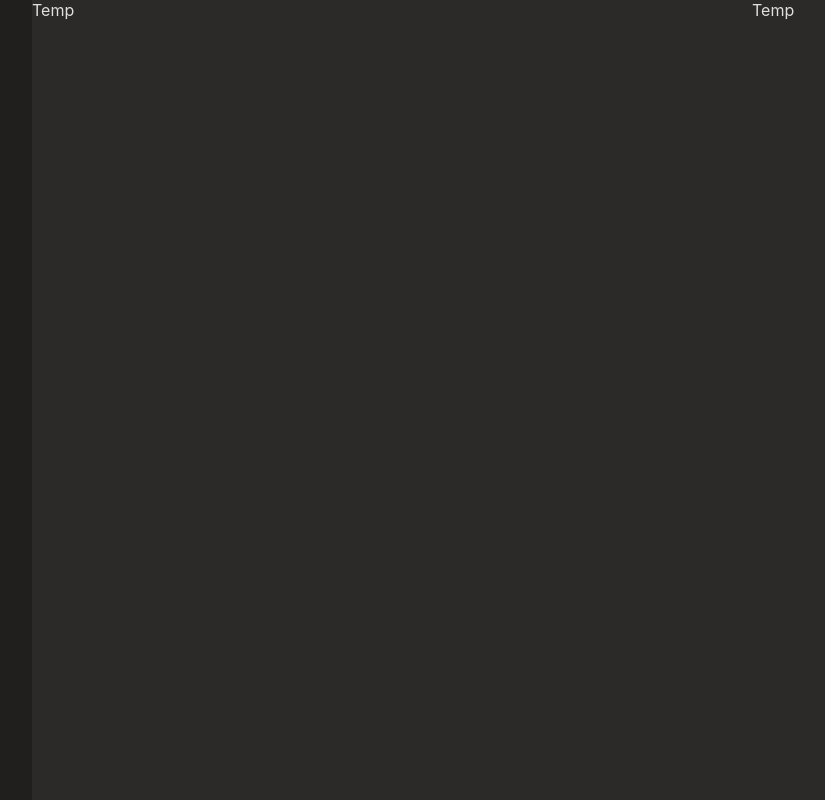
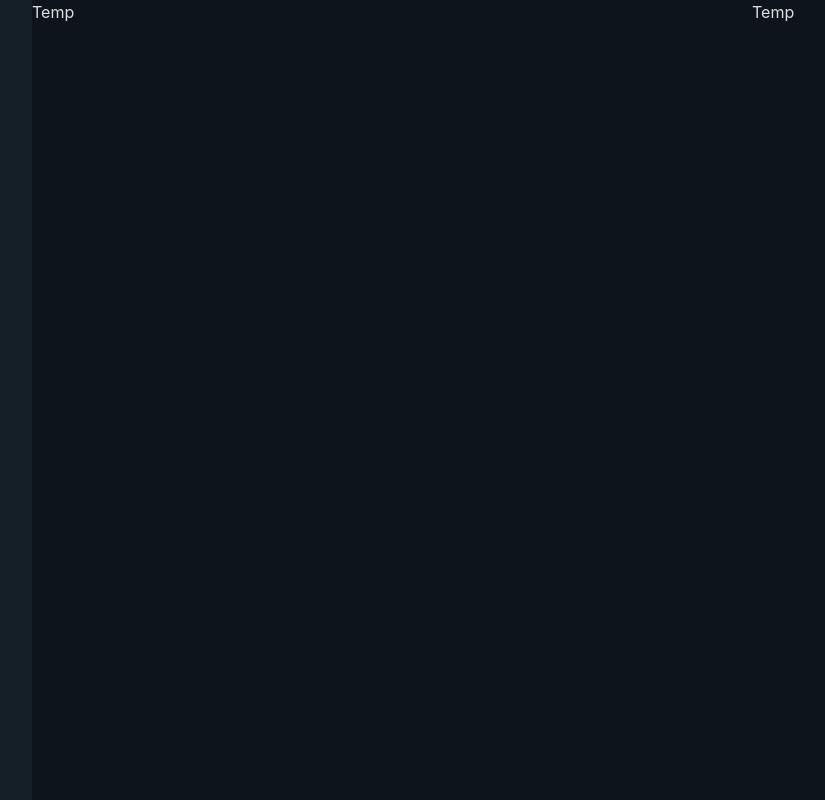
Before and after one commit to ekerik220/arise, a Next.js app: page / in a window 1280 px wide. Shown: the whole page, without its empty margins (248-1073 px from the left). Built offline with nearby package versions, Linux system fonts and the light colour scheme.

Commit message:
Expand theme + add Sriracha font

```diff
--- a/pages/_document.tsx
+++ b/pages/_document.tsx
@@ -13,7 +13,18 @@ class MyDocument extends Document {
   render() {
     return (
       <Html lang="en">
-        <Head />
+        <Head>
+          <link rel="preconnect" href="https://fonts.googleapis.com" />
+          <link
+            rel="preconnect"
+            href="https://fonts.gstatic.com"
+            crossOrigin="anonymous"
+          />
+          <link
+            href="https://fonts.googleapis.com/css2?family=Sriracha&display=swap"
+            rel="stylesheet"
+          />
+        </Head>
         <body>
           <Main />
           <NextScript />
--- a/styles/globalStyles.ts
+++ b/styles/globalStyles.ts
@@ -19,5 +19,6 @@ export const GlobalStyles = createGlobalStyle`
 
   * {
     box-sizing: border-box;
+    line-height: 1.6;
   }
 `;
--- a/styles/theme.ts
+++ b/styles/theme.ts
@@ -2,16 +2,40 @@ import { createGlobalStyle } from "styled-components";
 
 export const ThemeProvider = createGlobalStyle`
   body {
-    --colors-primaryText: #DFDFDF;
-    --colors-background: #2C2A28;
-    --colors-background-secondary: #211F1E;
+    --colors-text: HSL(0, 0%, 87%, 1);
+    --colors-subText: HSL(0, 0%, 66%, 1);
+    --colors-emphasis: HSL(333, 100%, 52%, 1);
+    --colors-background: HSL(210, 30%, 8%, 1);
+    --colors-background-secondary:  HSL(210, 30%, 12%, 1);
+    --colors-line: HSL(30, 7%, 22%, 1);
+    --colors-info: HSL(230, 100%, 67%, 1);
+    --colors-infoBG: HSL(210, 38%, 15%, 1);
+    --colors-success: HSL(160, 100%, 40%, 1);
+    --colors-successBG: HSL(160, 100%, 40%, 0.1);
+    --colors-alert: HSL(30, 100%, 50%, 1);
+    --colors-alertBG: HSL(38, 100%, 50%, 0.1);
+
+    --fonts-emphasis: "Sriracha", -apple-system, BlinkMacSystemFont, Segoe UI, Roboto, Oxygen,
+    Ubuntu, Cantarell, Fira Sans, Droid Sans, Helvetica Neue, sans-serif;
   }
 `;
 
 export const theme = {
   colors: {
-    primaryText: "var(--colors-primaryText)",
+    primaryText: "var(--colors-text)",
+    subText: "var(--colors-subText)",
+    emphasis: "var(--colors-emphasis)",
     background: "var(--colors-background)",
     backgroundSecondary: "var(--colors-background-secondary)",
+    line: "var(--colors-line)",
+    info: "var(--colors-info)",
+    infoBG: "var(--colors-infoBG)",
+    success: "var(--colors-success)",
+    successBG: "var(--colors-successBG)",
+    alert: "var(--colors-alert)",
+    alertBG: "var(--colors-alertBG)",
+  },
+  fonts: {
+    emphasis: "var(--fonts-emphasis)",
   },
 };
```
